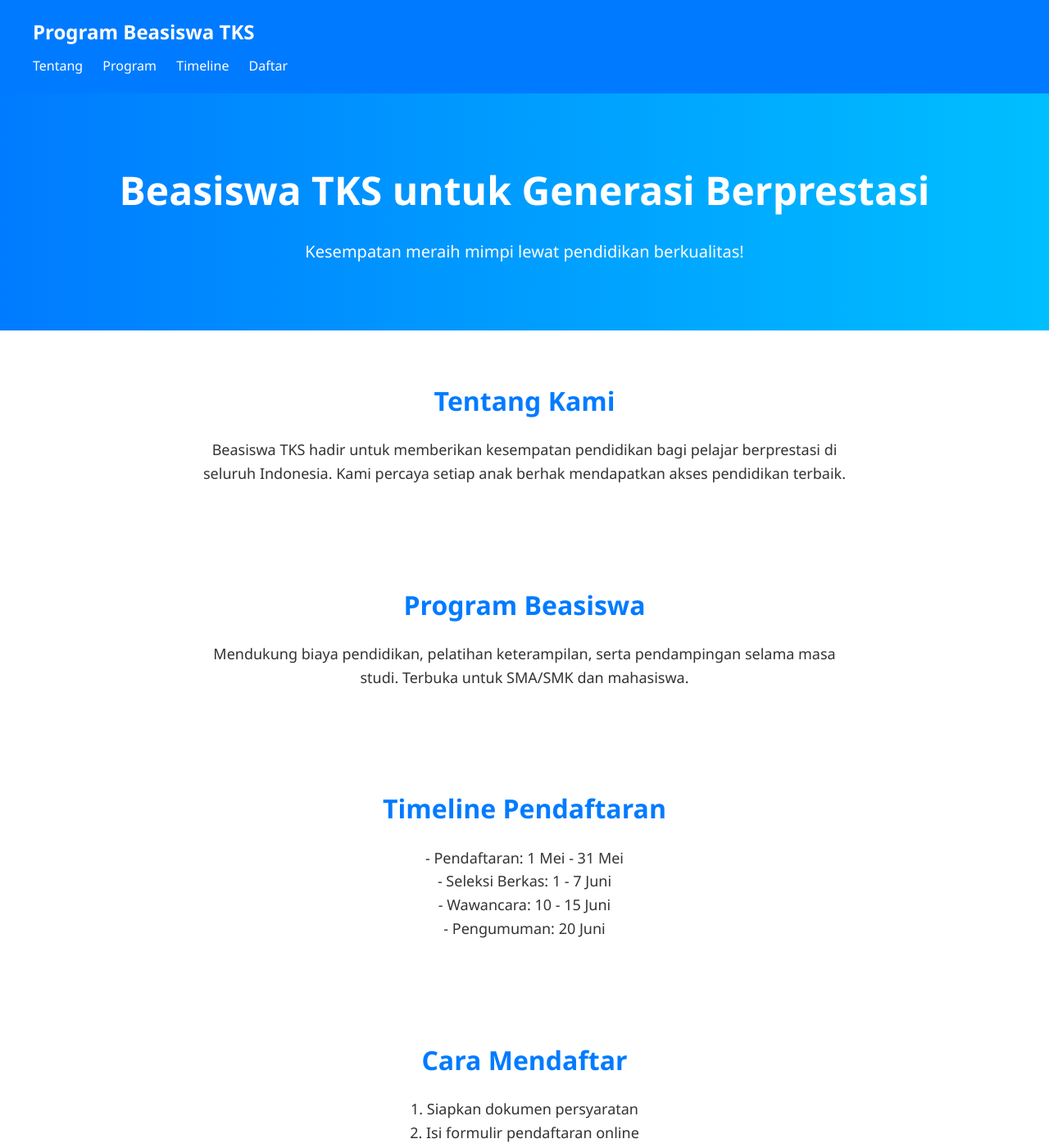
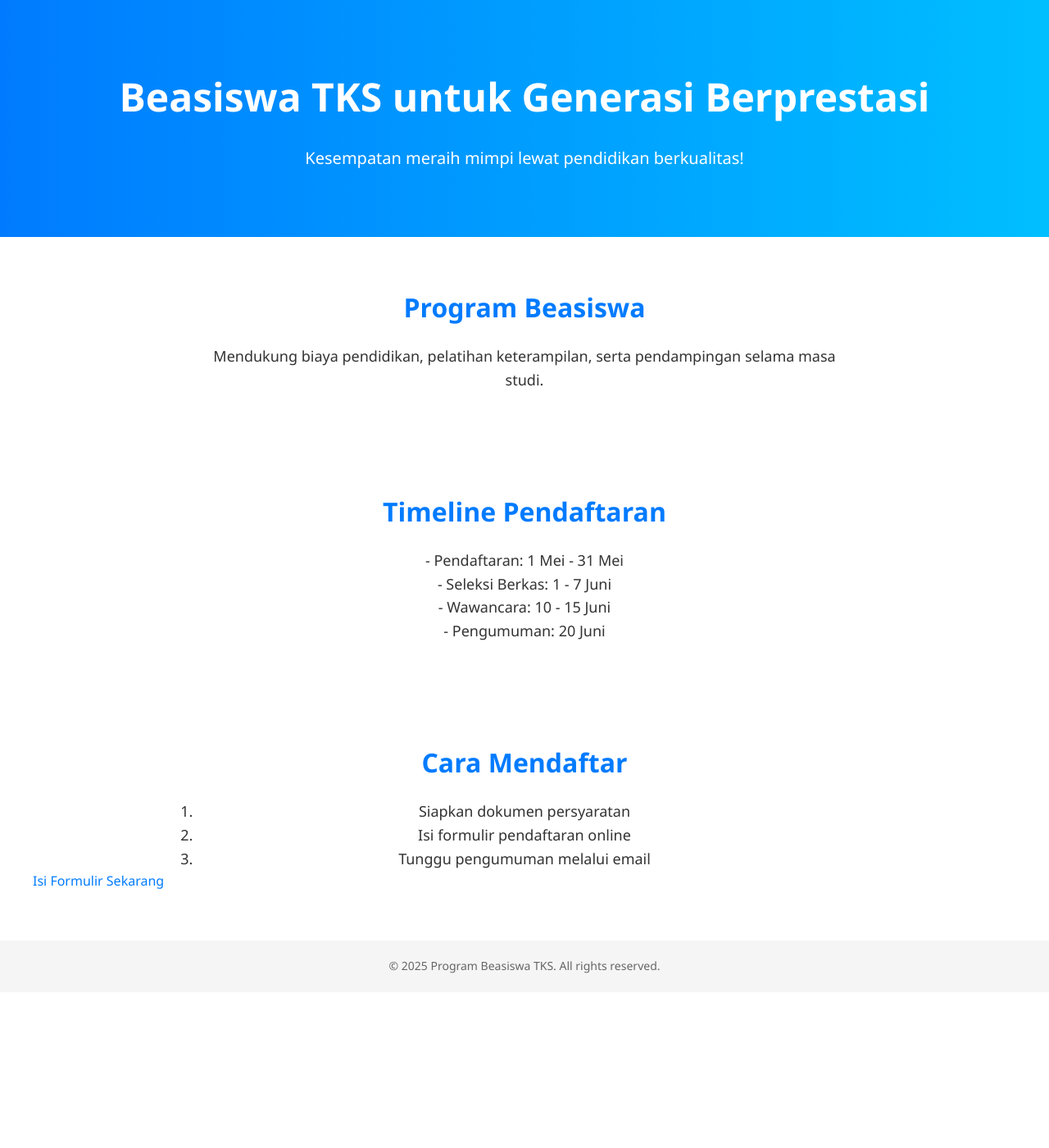
Before and after one commit to MelatiNusantara/beasiswa-tks, a Jekyll site: the page built from home.markdown, in a window 1280 px wide and 1400 px high. Shown: the whole window at 82% size. Built offline with Jekyll 4.4.1, drawn with Linux system fonts in a browser that asks for light colours; some of the changed text lies outside the part shown.

Commit message:
Updated Home

```diff
--- a/home.markdown
+++ b/home.markdown
@@ -5,44 +5,8 @@ permalink: "/"
 layout: default
 ---
 
-<!-- Tambahkan ini agar CSS aktif -->
-<link rel="stylesheet" href="{{ '/uploads/style.css' | relative_url }}">
-
-<header>
-  <div class="logo">Program Beasiswa TKS</div>
-  <nav>
-    <a href="#about">Tentang</a>
-    <a href="#program">Program</a>
-    <a href="#timeline">Timeline</a>
-    <a href="#register">Daftar</a>
-  </nav>
-</header>
-
-<section class="hero">
-  <h1>Beasiswa TKS untuk Generasi Berprestasi</h1>
-  <p>Kesempatan meraih mimpi lewat pendidikan berkualitas!</p>
-</section>
-
-<section id="about">
-  <h2 class="section-title">Tentang Kami</h2>
-  <p class="section-content">Beasiswa TKS hadir untuk memberikan kesempatan pendidikan bagi pelajar berprestasi di seluruh Indonesia. Kami percaya setiap anak berhak mendapatkan akses pendidikan terbaik.</p>
-</section>
-
-<section id="program">
-  <h2 class="section-title">Program Beasiswa</h2>
-  <p class="section-content">Mendukung biaya pendidikan, pelatihan keterampilan, serta pendampingan selama masa studi. Terbuka untuk SMA/SMK dan mahasiswa.</p>
-</section>
-
-<section id="timeline">
-  <h2 class="section-title">Timeline Pendaftaran</h2>
-  <p class="section-content">- Pendaftaran: 1 Mei - 31 Mei<br>- Seleksi Berkas: 1 - 7 Juni<br>- Wawancara: 10 - 15 Juni<br>- Pengumuman: 20 Juni</p>
-</section>
-
-<section id="register">
-  <h2 class="section-title">Cara Mendaftar</h2>
-  <p class="section-content">1. Siapkan dokumen persyaratan<br>2. Isi formulir pendaftaran online<br>3. Tunggu pengumuman selanjutnya melalui email</p>
-</section>
-
-<footer>
-  &copy; 2025 Program Beasiswa TKS. All rights reserved.
-</footer>
+{% include hero.html %}
+{% include program.html %}
+{% include timeline.html %}
+{% include formulir.html %}
+{% include footer.html %}
```
